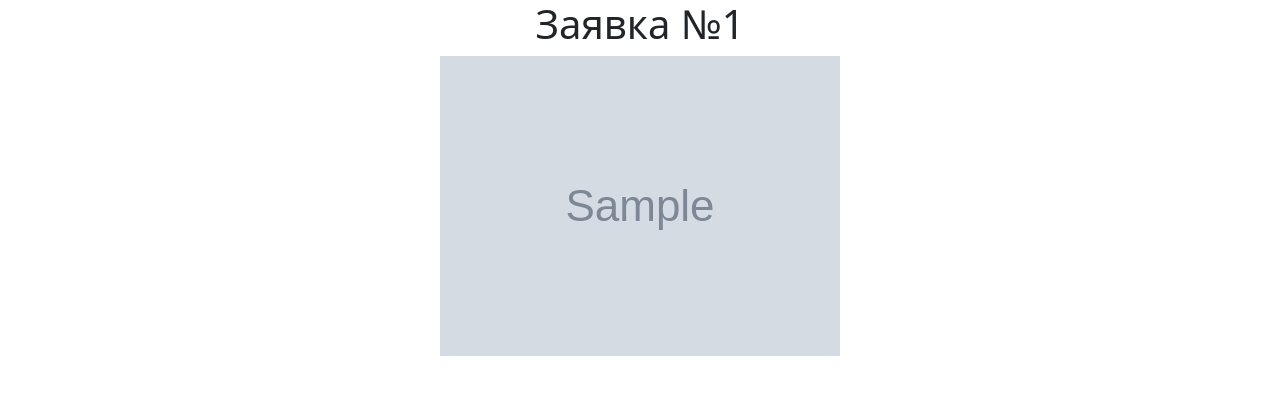
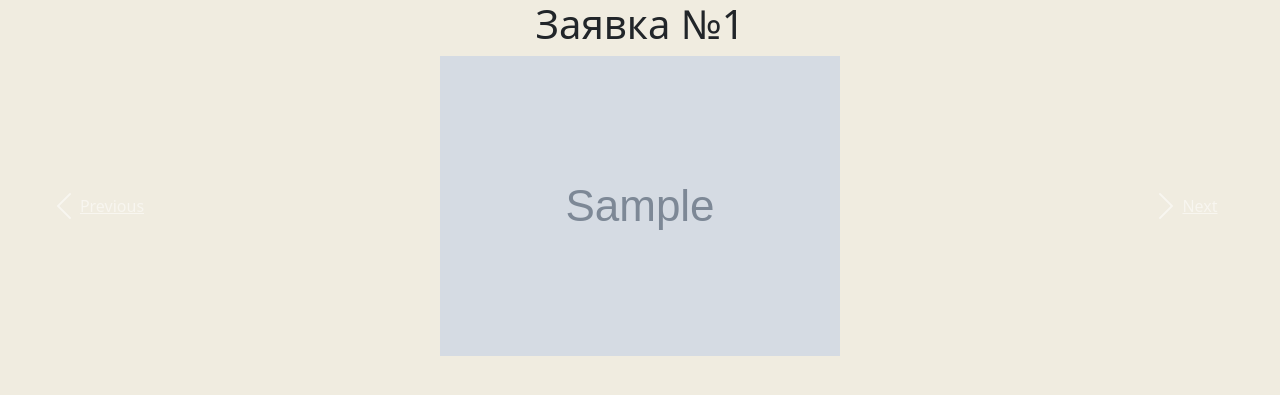
Before and after one commit to Lazik18/Cultt, a Django app: page /views/application/1 in a window 1280 px wide. Shown: the top 395 px of the page. Run offline with Django 4.2, Linux system fonts and the light colour scheme; tables that the repository leaves empty hold one stand-in row (values such as "Sample post"); grey boxes marked "Sample" are stand-in pictures.

Commit message:
image application

```diff
--- a/templates/application_view.html
+++ b/templates/application_view.html
@@ -8,8 +8,7 @@
         <!-- JavaScript Bundle with Popper -->
         <script src="https://cdn.jsdelivr.net/npm/bootstrap@5.2.0/dist/js/bootstrap.bundle.min.js" integrity="sha384-A3rJD856KowSb7dwlZdYEkO39Gagi7vIsF0jrRAoQmDKKtQBHUuLZ9AsSv4jD4Xa" crossorigin="anonymous"></script>
     </head>
-    <body>
-        <div class="b-example-divider">
+    <body style="background-color: #F0ECE0">
         <h1 class="text-center">Заявка №{{ application.id }}</h1>
 
         <div id="carouselExampleIndicators" class="carousel slide" data-ride="carousel">
@@ -37,6 +36,5 @@
                 <span class="sr-only">Next</span>
             </a>
         </div>
-        </div>
     </body>
 </html>
```
Lines whose indentation alone changed are shown as unchanged.
